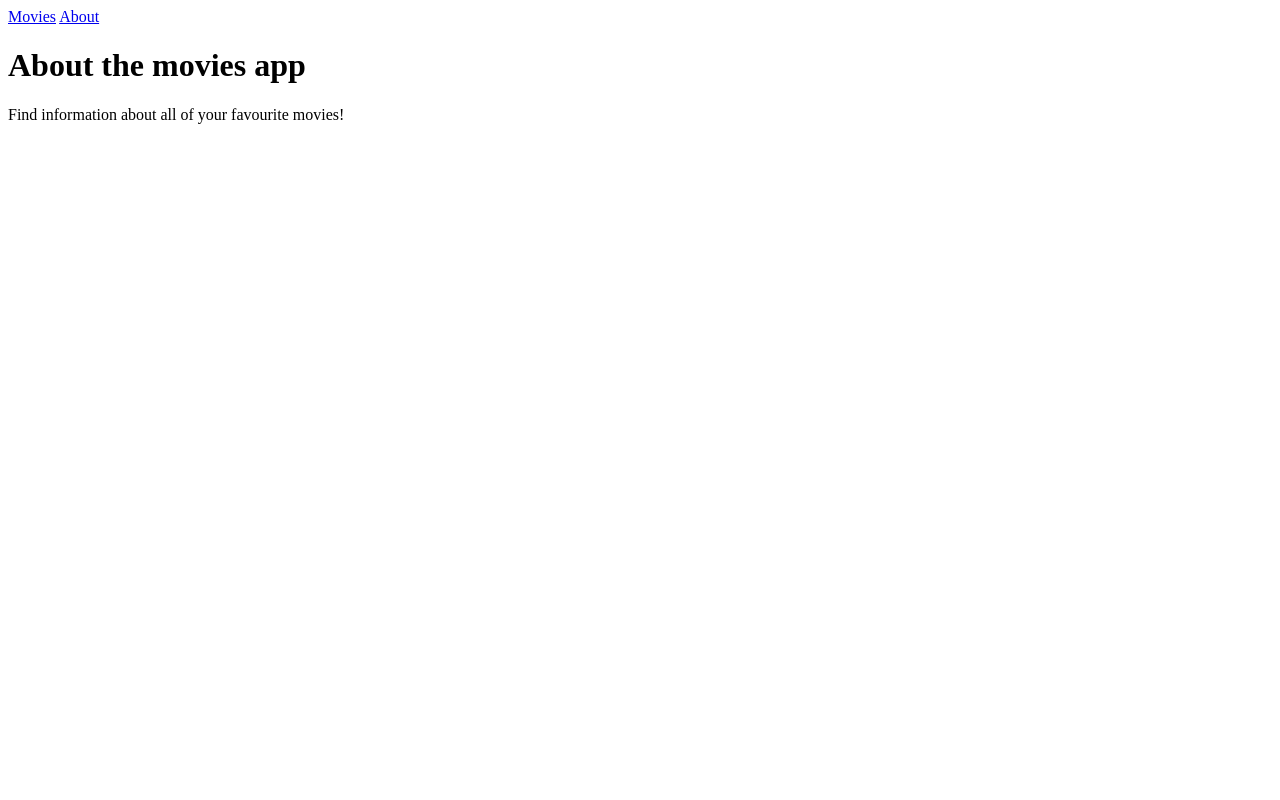
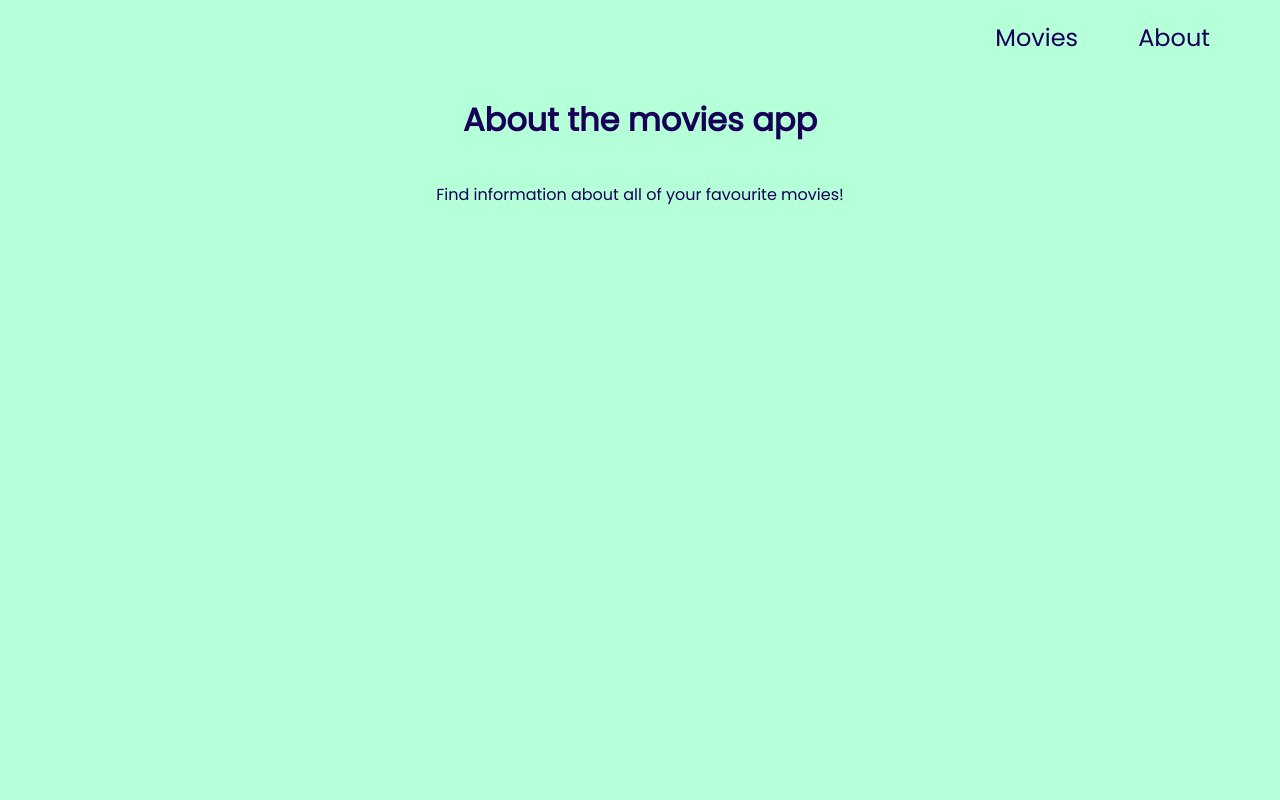
Before and after one commit to Velocima/basic-django-app, a Django app: template learningdjango/movies/templates/movies/about.html in a window 1280 px wide. Run offline with Django 3.2, Linux system fonts and the light colour scheme; the template is opened without the code that fills it, so the values that code supplies are empty.

Commit message:
add global stylesheet

```diff
--- /dev/null
+++ b/learningdjango/movies/static/movies/global.css
@@ -0,0 +1,40 @@
+@import url('https://fonts.googleapis.com/css2?family=Poppins&display=swap');
+
+* {
+	box-sizing: border-box;
+}
+
+body {
+	margin: 0;
+	font-family: 'Poppins', sans-serif;
+	color: #170055;
+	background-color: #b5ffd9;
+	min-height: 100vh;
+}
+
+a {
+	text-decoration: none;
+	color: #170055;
+	transition: 0.2s;
+}
+
+a:hover {
+	color: #3e00ff;
+}
+
+nav {
+	display: flex;
+	justify-content: flex-end;
+	padding: 20px 40px;
+}
+
+nav a {
+	margin: 0 30px;
+	font-size: 24px;
+}
+
+main {
+	display: flex;
+	flex-direction: column;
+	align-items: center;
+}
--- a/learningdjango/movies/templates/movies/base.html
+++ b/learningdjango/movies/templates/movies/base.html
@@ -1,10 +1,13 @@
+{% load static %}
+
 <!DOCTYPE html>
 <html lang="en">
 	<head>
 		<meta charset="UTF-8" />
 		<meta http-equiv="X-UA-Compatible" content="IE=edge" />
 		<meta name="viewport" content="width=device-width, initial-scale=1.0" />
-		<title>Document</title>
+		<link rel="stylesheet" href="{% static 'movies/global.css' %}" />
+		<title>Movies Movies Movies!</title>
 	</head>
 	<body>
 		<nav>
--- a/learningdjango/movies/templates/movies/index.html
+++ b/learningdjango/movies/templates/movies/index.html
@@ -1,4 +1,7 @@
-{% extends 'movies/base.html' %} {% block content %}
+{% extends 'movies/base.html' %} {% block content %} {% load static %}
+<head>
+	<link rel="stylesheet" href="{% static 'movies/index.css' %}" />
+</head>
 <h1>Movies are awesome!</h1>
 <ul>
 	{% for movie in movies %}
```
Also changed, not shown: learningdjango/movies/static/movies/index.css (added).
